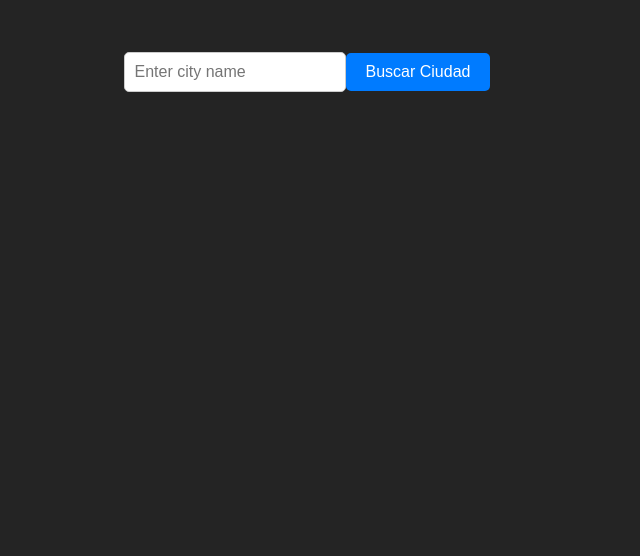
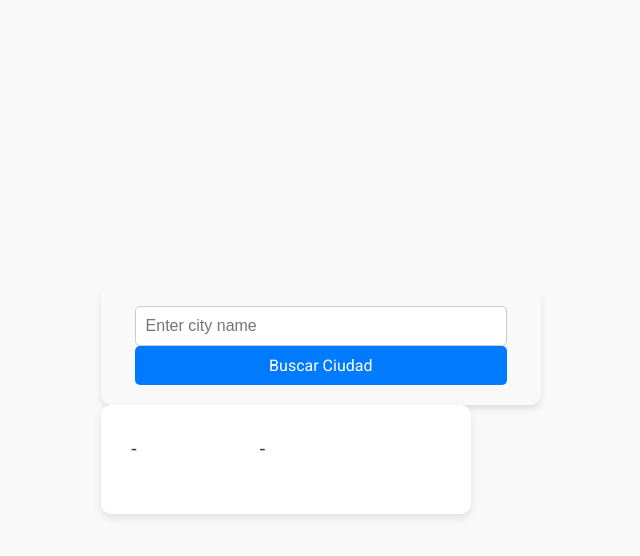
Before and after one commit to EmanuelMVera/WeatherProject, a React (Vite) app: page / in a window 1280 px wide. Shown: the top 556 px of the page, without its empty margins (333-973 px from the left). Built offline with nearby package versions, Linux system fonts and the light colour scheme; no server answers.

Commit message:
Se agrego el componente Header que tendra nombre de la ciudad y fecha, tambien se agregaron estilos generales y se modificaron los del buscador

```diff
--- a/src/App.css
+++ b/src/App.css
@@ -1,6 +1,28 @@
-#root {
-  max-width: 1280px;
-  margin: 0 auto;
-  padding: 2rem;
-  text-align: center;
+.weather-app {
+  display: grid;
+  grid-template-columns: 1fr;
+  grid-template-rows: auto auto auto;
+  gap: 20px;
+  padding: 20px;
+  background-color: #ffffff;
+  border-radius: 10px;
+  box-shadow: 0 4px 8px rgba(0, 0, 0, 0.1);
+  font-family: Arial, sans-serif;
+  width: 80%;
+  max-width: 900px;
 }
+
+@media (min-width: 600px) {
+  .weather-app {
+    grid-template-columns: 1fr 1fr;
+    grid-template-rows: auto auto;
+  }
+
+  .header {
+    grid-column: span 2;
+  }
+
+  .forecast {
+    grid-column: span 2;
+  }
+}
--- a/src/App.jsx
+++ b/src/App.jsx
@@ -1,14 +1,28 @@
 import React, { useState } from "react";
 import "./App.css";
 import CitySearch from "./components/CitySearch";
+import Header from "./components/Header";
 
 function App() {
-  const [datos, setDatos] = useState(null);
+  const datosDefault = {
+    name: "-",
+    min: "-",
+    max: "-",
+    img: "-",
+    id: "-",
+    wind: "-",
+    temp: "-",
+    date: "-",
+    hour: "-",
+  };
+  const [datos, setDatos] = useState(datosDefault);
 
   return (
     <>
       <CitySearch setDatos={setDatos} />
-      {console.log(datos)}
+      <div className="weather-app">
+        <Header location={datos.name} date={datos.date} />
+      </div>
     </>
   );
 }
--- a/src/components/CitySearch.jsx
+++ b/src/components/CitySearch.jsx
@@ -30,6 +30,8 @@ const CitySearch = ({ setDatos }) => {
           id: recurso.id,
           wind: recurso.wind.speed,
           temp: recurso.main.temp,
+          date: "-",
+          hour: "-",
         };
         setDatos(ciudadData);
         setError(null); // Limpiar cualquier error previo
--- /dev/null
+++ b/src/components/Header.jsx
@@ -0,0 +1,13 @@
+import React from "react";
+import styles from "./header.module.css";
+
+const Header = ({ location, date }) => {
+  return (
+    <div className={styles.header}>
+      <div className={styles.location}>{location}</div>
+      <div className={styles.date}>{date}</div>
+    </div>
+  );
+};
+
+export default Header;
--- a/src/components/citySearch.module.css
+++ b/src/components/citySearch.module.css
@@ -1,17 +1,25 @@
+/* src/components/citySearch.module.css */
 .search {
   display: flex;
   flex-direction: column;
   align-items: center;
   gap: 10px;
   padding: 20px;
+  background-color: #f9f9f9;
+  border-radius: 10px;
+  box-shadow: 0 4px 6px rgba(0, 0, 0, 0.1);
+  width: 100%;
+  max-width: 400px;
+  margin: 0 auto;
 }
 
 .input {
   padding: 10px;
   border: 1px solid #ccc;
   border-radius: 5px;
-  width: 200px;
+  width: 100%;
   font-size: 1rem;
+  box-sizing: border-box;
 }
 
 .button {
@@ -23,8 +31,15 @@
   font-size: 1rem;
   cursor: pointer;
   transition: background-color 0.3s ease;
+  width: 100%;
 }
 
 .button:hover {
   background-color: #0056b3;
 }
+
+.error {
+  color: red;
+  font-size: 0.9rem;
+  text-align: center;
+}
--- /dev/null
+++ b/src/components/header.module.css
@@ -0,0 +1,6 @@
+.header {
+  display: flex;
+  justify-content: space-between;
+  padding: 10px;
+  font-size: 1.2rem;
+}
--- a/src/index.css
+++ b/src/index.css
@@ -1,17 +1,76 @@
 @import url("https://fonts.googleapis.com/css2?family=Roboto:wght@400;700&display=swap");
 
-body {
-  margin: 0;
-  font-family: Roboto, Cambria, serif, Inter, sans-serif;
-  background-color: #242424;
-  color: #fff;
+:root {
+  font-family: Roboto, Inter, system-ui, Avenir, Helvetica, Arial, sans-serif;
+  line-height: 1.5;
+  font-weight: 400;
+
+  color-scheme: light dark;
+  color: #213547;
+  background-color: #f9f9f9;
+
+  font-synthesis: none;
+  text-rendering: optimizeLegibility;
+  -webkit-font-smoothing: antialiased;
+  -moz-osx-font-smoothing: grayscale;
 }
 
 a {
+  font-weight: 500;
   color: #646cff;
-  text-decoration: none;
+  text-decoration: inherit;
 }
 
 a:hover {
   color: #535bf2;
 }
+
+body {
+  margin: 0;
+  display: grid;
+  place-items: center;
+  min-width: 320px;
+  min-height: 100vh;
+  background-color: #f9f9f9;
+}
+
+h1 {
+  font-size: 3.2em;
+  line-height: 1.1;
+}
+
+button {
+  border-radius: 8px;
+  border: 1px solid transparent;
+  padding: 0.6em 1.2em;
+  font-size: 1em;
+  font-weight: 500;
+  font-family: inherit;
+  background-color: #1a1a1a;
+  cursor: pointer;
+  transition: border-color 0.25s;
+}
+
+button:hover {
+  border-color: #646cff;
+}
+
+button:focus,
+button:focus-visible {
+  outline: 4px auto -webkit-focus-ring-color;
+}
+
+@media (prefers-color-scheme: light) {
+  :root {
+    color: #213547;
+    background-color: #f9f9f9;
+  }
+
+  a:hover {
+    color: #747bff;
+  }
+
+  button {
+    background-color: #f9f9f9;
+  }
+}
--- a/src/utils/fetchApi.js
+++ b/src/utils/fetchApi.js
@@ -21,6 +21,7 @@ export const fetchWeatherData = async (city) => {
     }
 
     const data = await response.json();
+    console.log(data);
     return data;
   } catch (error) {
     if (error.name === "TypeError") {
```
